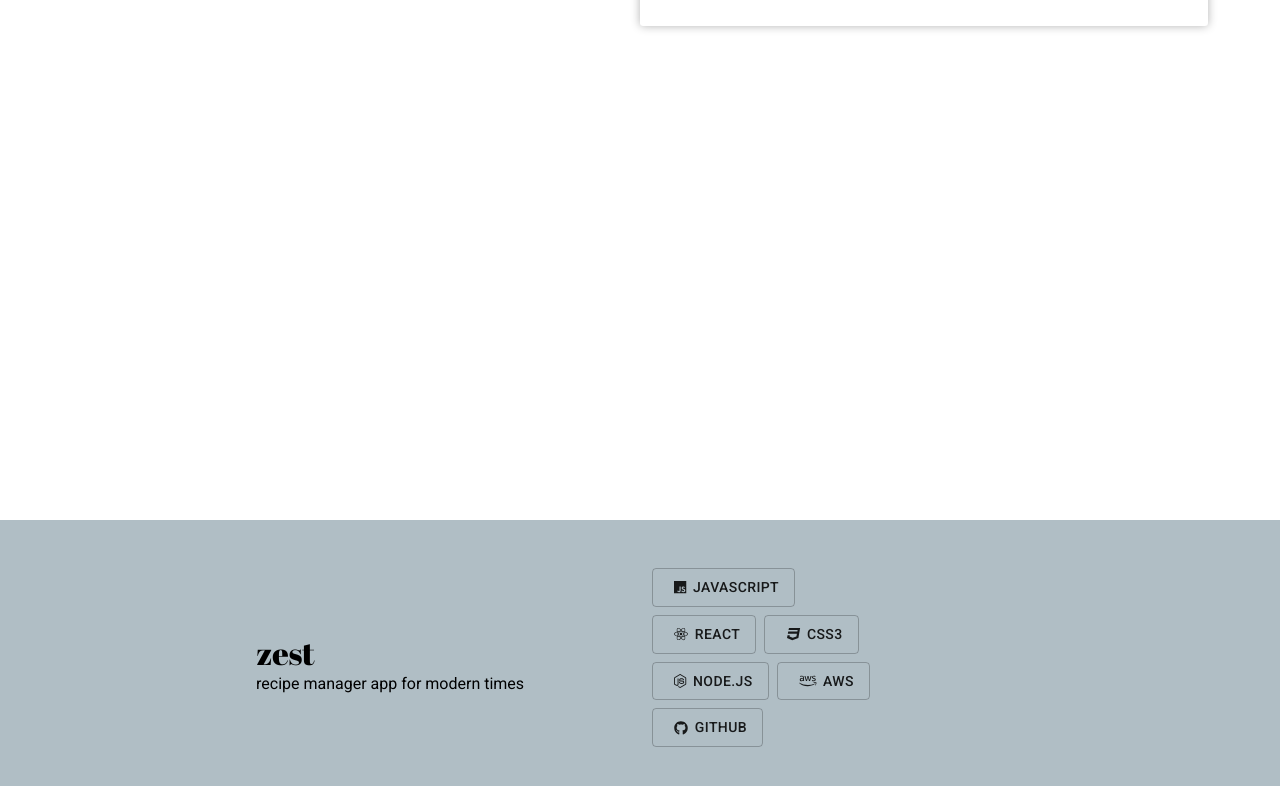
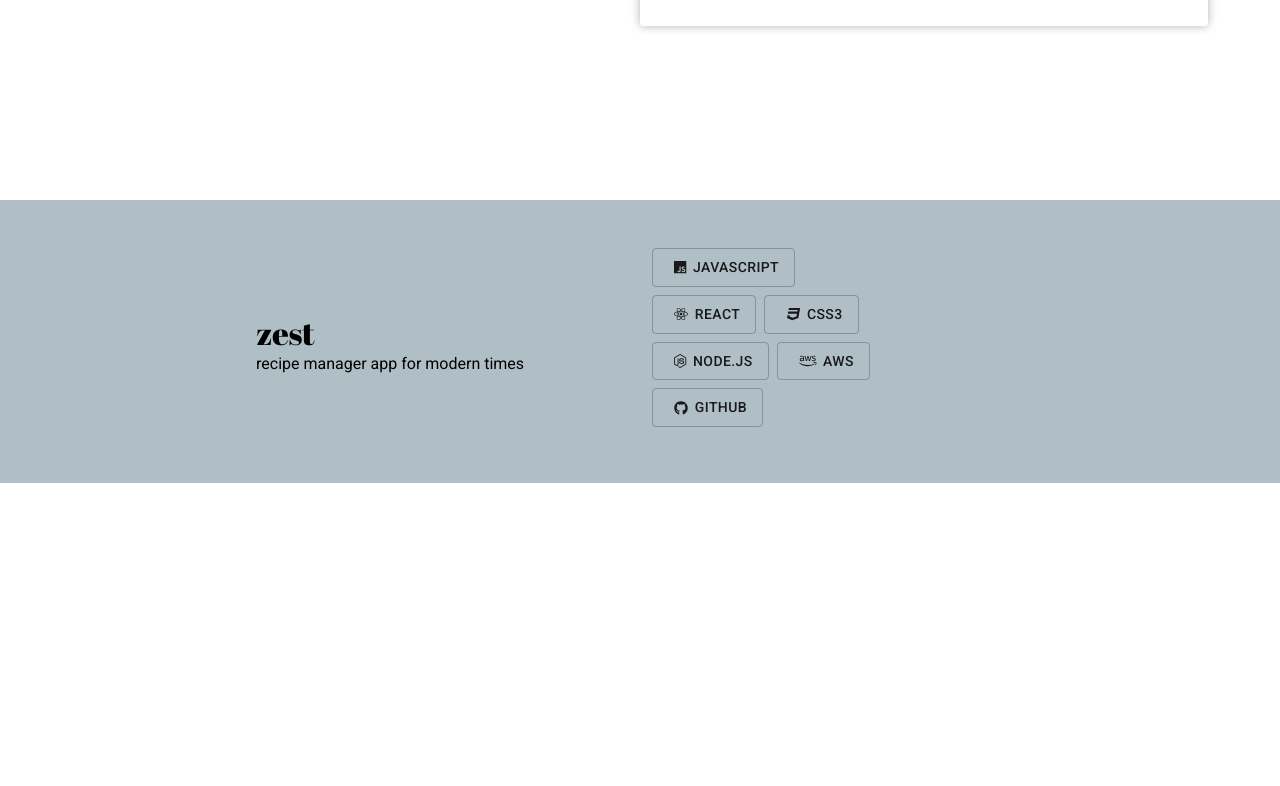
Before and after one commit to rainy-city-trio/project-frontend, a React (Create React App) app: page / in a window 1280 px wide. Shown: the part 616-1402 px from the top of the page. After the commit the page ends 1099 px from the top, so only its background shows below. Built offline with nearby package versions, Linux system fonts and the light colour scheme.

Commit message:
setTimeOut added to scrollIntoView

```diff
--- a/src/App.js
+++ b/src/App.js
@@ -60,7 +60,9 @@ class App extends Component {
     console.log(err)
   })
     this.setState({recipeRequest: true})
-    document.querySelector('#results').scrollIntoView({block: 'start', behavior: 'smooth'})
+    setTimeout(() => {
+      document.querySelector('#results').scrollIntoView({block: 'start', behavior: 'smooth'})
+    }, 300)
     // let recipes = [...this.state.recipes];
     let ingredients = [...this.state.newSearch.ingredients];
     // let special = this.state.newSearch.dietary;
@@ -125,7 +127,7 @@ class App extends Component {
       newSearch
     })
   }
-  keyListener = (e) => {    // console.log(document.querySelector('.makeStyles-stepper-114'));
+  keyListener = (e) => {
     let value = e.target.value;
     if (e.keyCode === 13 && value.length > 0) {
       let newSearch = { ...this.state.newSearch };
@@ -177,20 +179,6 @@ class App extends Component {
         newSearch
       })
     }
-    // if (newSearch.dietary.indexOf(req) === -1) {
-    //   let dietaryR = [...this.state.newSearch.dietary, req];
-    //   newSearch.dietary = dietaryR;
-    //   this.setState({
-    //     newSearch
-    //   })
-    // } else {
-    //   let dietaryR = [...this.state.newSearch.dietary];
-    //   dietaryR.splice(newSearch.dietary.indexOf(req), 1);
-    //   newSearch.dietary = dietaryR;
-    //   this.setState({
-    //     newSearch
-    //   })
-    // }
   }
   toggleSeason = (season) => {
     let newSearch = { ...this.state.newSearch };
@@ -230,7 +218,7 @@ class App extends Component {
         <Results
                     state={this.state}
                     navResult={this.navResult}/>
-        <Footer />
+        <Footer recipeRequest={this.state.recipeRequest} />
       </ThemeProvider>
     );
   }
--- a/src/components/Footer.js
+++ b/src/components/Footer.js
@@ -5,6 +5,9 @@ import { faReact, faNodeJs, faAws, faJs, faGithub, faCss3} from '@fortawesome/fr
 
 const useStyles = makeStyles(theme => ({
     footer: {
+        backgroundColor: '#B0BEC5',
+    },
+    tallerMargin: {
         backgroundColor: '#B0BEC5',
         marginTop: '20rem'
     },
@@ -30,7 +33,9 @@ const useStyles = makeStyles(theme => ({
     }
 }));
 
-export default function Footer() {
+export default function Footer(props) {
+    // console.log('footerState', props.recipeRequest);
+    const { recipeRequest } = props;
     const techIcons = [
         {tech: 'JavaScript', icon: faJs},
         {tech:'React', icon: faReact},
@@ -42,7 +47,7 @@ export default function Footer() {
     const classes = useStyles();
 
     return (
-        <div className={classes.footer}>
+        <div className={(recipeRequest) ? (classes.tallerMargin) : (classes.footer)}>
             <div className={classes.wrapper}>
                 <Grid container
 
```
Also changed, not shown: src/components/SearchWindow.js (+0 -20 lines).
